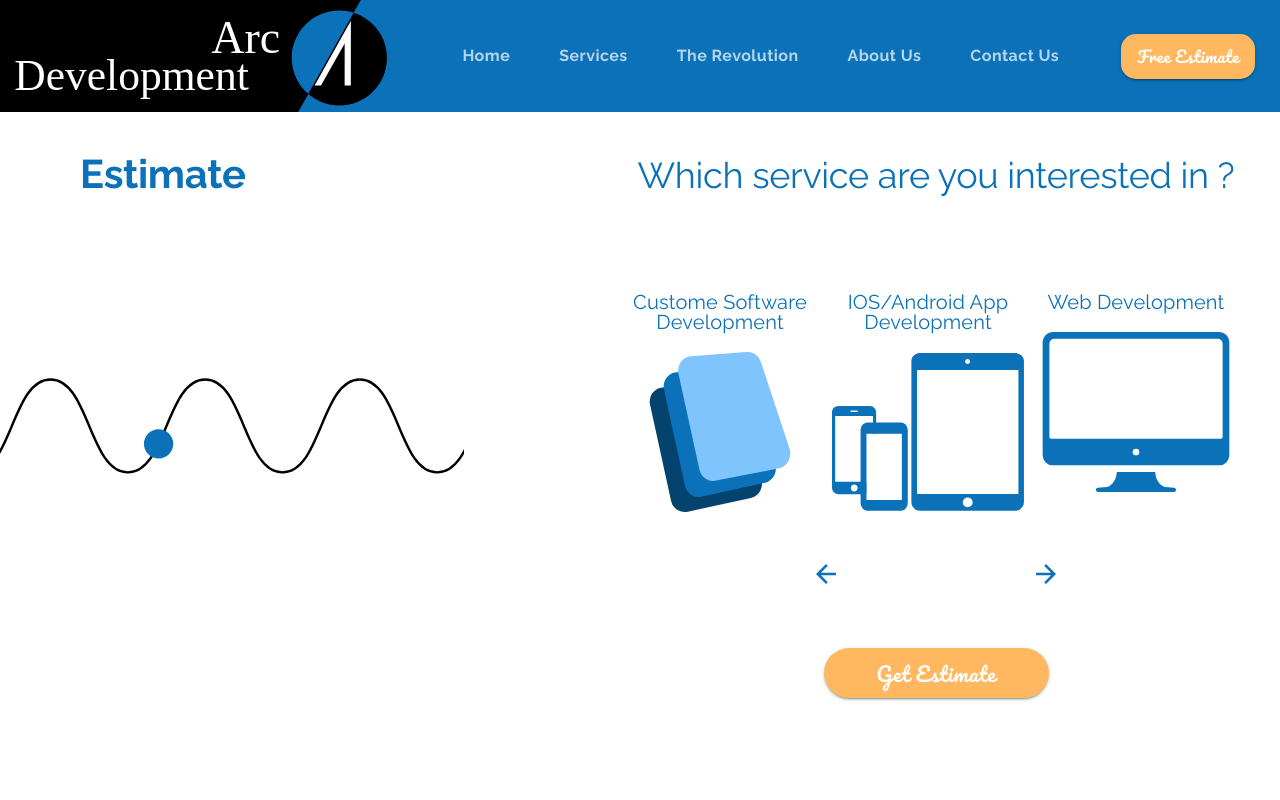
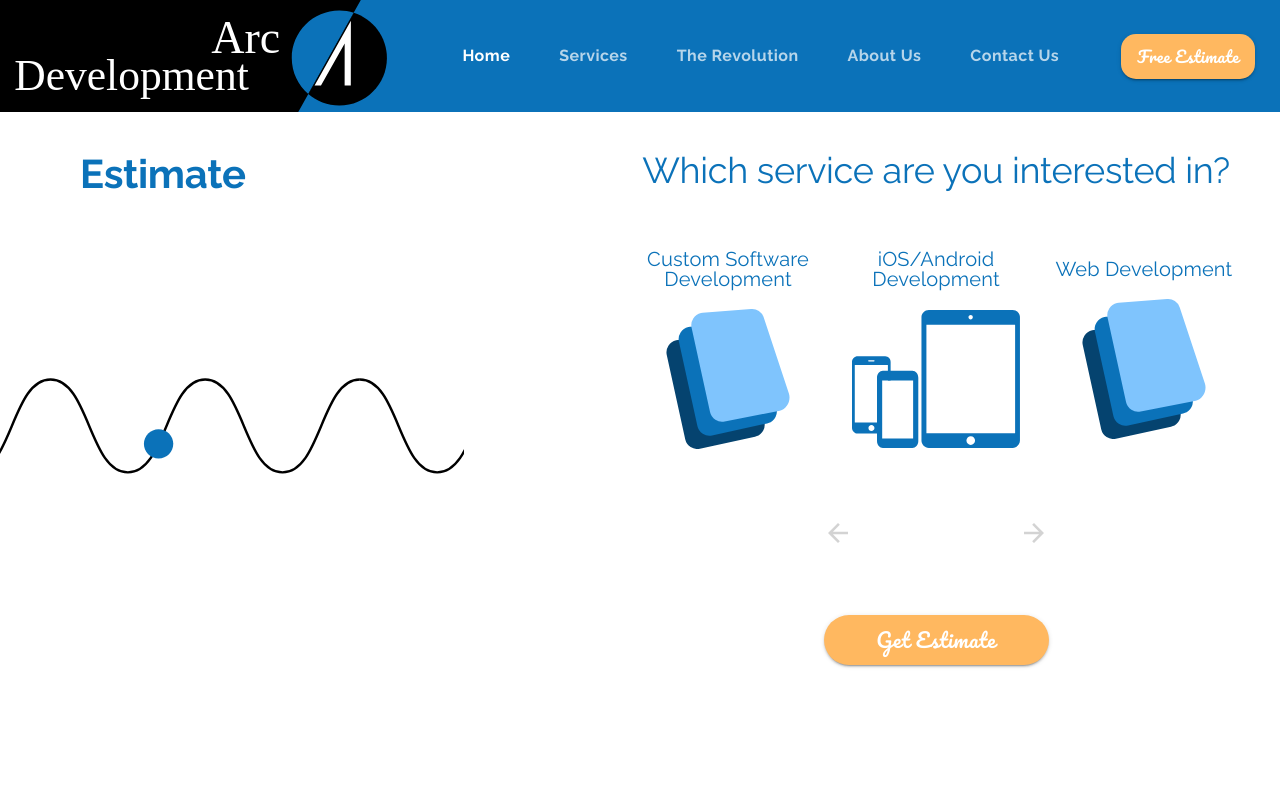
Before and after one commit to Tris-909/Material-UI-Project-1, a React (Create React App) app: page /estimate in a window 1280 px wide. Shown: the top 800 px of the page. Built offline with nearby package versions, Linux system fonts and the light colour scheme.

Commit message:
Rendering  Options Dynamically

```diff
--- a/package.json
+++ b/package.json
@@ -11,6 +11,7 @@
     "@testing-library/user-event": "^7.2.1",
     "axios": "^0.19.2",
     "cors": "^2.8.5",
+    "lodash": "^4.17.15",
     "nodemailer": "^6.4.10",
     "react": "^16.13.1",
     "react-dom": "^16.13.1",
--- a/src/Components/Estimate.js
+++ b/src/Components/Estimate.js
@@ -1,11 +1,11 @@
-import React from 'react';
+import React, {useState} from 'react';
 import Lottie from 'react-lottie';
 import {makeStyles, useTheme} from '@material-ui/core/styles';
 import Grid from '@material-ui/core/Grid';
 import Typography from '@material-ui/core/Typography';
 import Button from '@material-ui/core/Button';
 import IconButton from '@material-ui/core/IconButton';
-
+import {cloneDeep} from 'lodash';
 import check from '../assets/check.svg';
 import send from '../assets/send.svg';
 import software from '../assets/software.svg';
@@ -24,7 +24,7 @@ import bell from '../assets/bell.svg';
 import users from '../assets/users.svg';
 import iphone from '../assets/iphone.svg';
 import gps from '../assets/gps.svg';
-import customised from '../assets/customized.svg';
+import customized from '../assets/customized.svg';
 import data from '../assets/data.svg';
 import android from '../assets/android.svg';
 import globe from '../assets/globe.svg';
@@ -51,9 +51,266 @@ const useStyles = makeStyles((theme) => ({
     }
 }));
 
+const defaultQuestions = [
+  {
+    id: 1,
+    title: 'Which service are you interested in?',
+    active: true,
+    options:
+    [
+      {
+        id: 1,
+        title: "Custom Software Development",
+        subtitle: null,
+        icon: software,
+        iconAlt: 'three floating screen',
+        selected: false,
+        cost: 0},
+      {
+        id: 2,
+        title: "iOS/Android Development",
+        subtitle: null,
+        icon: mobile,
+        iconAlt: 'mobile icon',
+        selected: false,
+        cost: 0},
+      {
+        id: 3,
+        title: "Web Development",
+        subtitle: null,
+        icon: software,
+        iconAlt: 'web icon',
+        selected: false,
+        cost: 0
+      }
+    ]
+}];
+
+const softwareQuestions = [
+    { ...defaultQuestions[0], active: false },
+    {
+      id: 2,
+      title: "Which platforms do you need supported?",
+      subtitle: "Select all that apply.",
+      options: [
+        {
+          id: 1,
+          title: "Web Application",
+          subtitle: null,
+          icon: website,
+          iconAlt: "computer outline",
+          selected: false,
+          cost: 100
+        },
+        {
+          id: 2,
+          title: "iOS Application",
+          subtitle: null,
+          icon: iphone,
+          iconAlt: "outline of iphone",
+          selected: false,
+          cost: 100
+        },
+        {
+          id: 3,
+          title: "Android Application",
+          subtitle: null,
+          icon: android,
+          iconAlt: "outlines of android phone",
+          selected: false,
+          cost: 100
+        }
+      ],
+      active: true
+    },
+    {
+      id: 3,
+      title: "Which features do you expect to use?",
+      subtitle: "Select all that apply.",
+      options: [
+        {
+          id: 1,
+          title: "Photo/Video",
+          subtitle: null,
+          icon: camera,
+          iconAlt: "camera outline",
+          selected: false,
+          cost: 25
+        },
+        {
+          id: 2,
+          title: "GPS",
+          subtitle: null,
+          icon: gps,
+          iconAlt: "gps pin",
+          selected: false,
+          cost: 25
+        },
+        {
+          id: 3,
+          title: "File Transfer",
+          subtitle: null,
+          icon: upload,
+          iconAlt: "outline of cloud with arrow pointing up",
+          selected: false,
+          cost: 25
+        }
+      ],
+      active: false
+    },
+    {
+      id: 4,
+      title: "Which features do you expect to use?",
+      subtitle: "Select all that apply.",
+      options: [
+        {
+          id: 1,
+          title: "Users/Authentication",
+          subtitle: null,
+          icon: users,
+          iconAlt: "outline of a person with a plus sign",
+          selected: false,
+          cost: 25
+        },
+        {
+          id: 2,
+          title: "Biometrics",
+          subtitle: null,
+          icon: biometrics,
+          iconAlt: "fingerprint",
+          selected: false,
+          cost: 25
+        },
+        {
+          id: 3,
+          title: "Push Notifications",
+          subtitle: null,
+          icon: bell,
+          iconAlt: "outline of a bell",
+          selected: false,
+          cost: 25
+        }
+      ],
+      active: false
+    },
+    {
+      id: 5,
+      title: "What type of custom features do you expect to need?",
+      subtitle: "Select one.",
+      options: [
+        {
+          id: 1,
+          title: "Low Complexity",
+          subtitle: "(Informational)",
+          icon: info,
+          iconAlt: "'i' inside a circle",
+          selected: false,
+          cost: 25
+        },
+        {
+          id: 2,
+          title: "Medium Complexity",
+          subtitle: "(Interactive, Customizable, Realtime)",
+          icon: customized,
+          iconAlt: "two toggle switches",
+          selected: false,
+          cost: 50
+        },
+        {
+          id: 3,
+          title: "High Complexity",
+          subtitle: "(Data Modeling and Computation)",
+          icon: data,
+          iconAlt: "outline of line graph",
+          selected: false,
+          cost: 100
+        }
+      ],
+      active: false
+    },
+    {
+      id: 6,
+      title: "How many users do you expect?",
+      subtitle: "Select one.",
+      options: [
+        {
+          id: 1,
+          title: "0-10",
+          subtitle: null,
+          icon: person,
+          iconAlt: "person outline",
+          selected: false,
+          cost: 1
+        },
+        {
+          id: 2,
+          title: "10-100",
+          subtitle: null,
+          icon: persons,
+          iconAlt: "outline of two people",
+          selected: false,
+          cost: 1.25
+        },
+        {
+          id: 3,
+          title: "100+",
+          subtitle: null,
+          icon: person,
+          iconAlt: "outline of three people",
+          selected: false,
+          cost: 1.5
+        }
+      ],
+      active: false
+    }
+  ];
+
+
+  const websiteQuestions = [
+    { ...defaultQuestions[0], active: false },
+    {
+      id: 2,
+      title: "Which type of website are you wanting?",
+      subtitle: "Select one.",
+      options: [
+        {
+          id: 1,
+          title: "Basic",
+          subtitle: "(Informational)",
+          icon: info,
+          iconAlt: "person outline",
+          selected: false,
+          cost: 100
+        },
+        {
+          id: 2,
+          title: "Interactive",
+          subtitle: "(Users, API's, Messaging)",
+          icon: customized,
+          iconAlt: "outline of two people",
+          selected: false,
+          cost: 200
+        },
+        {
+          id: 3,
+          title: "E-Commerce",
+          subtitle: "(Sales)",
+          icon: globe,
+          iconAlt: "outline of three people",
+          selected: false,
+          cost: 250
+        }
+      ],
+      active: true
+    }
+  ];
+
+
 export default function Estimate() {
     const classes = useStyles();
     const theme = useTheme();
+
+    const [questions, setQuestions] = useState(defaultQuestions);
 
     const defaultOptions = {
         loop: true,
@@ -61,6 +318,79 @@ export default function Estimate() {
         animationData: estimateAnimation,
         renderSetting:  {
             preserveAspectRatio: 'xMidYMid slice'
+        }
+    }
+
+    const nextQuestion = () => {
+      const newQuestions = cloneDeep(questions);
+      const currentActived = newQuestions.filter(question => question.active);
+      const activedIndex = currentActived[0].id - 1;
+      const nextIndex =  activedIndex + 1;
+      newQuestions[activedIndex] = {...currentActived[0], active: false}
+      newQuestions[nextIndex] = {...newQuestions[nextIndex], active: true}
+      setQuestions(newQuestions);
+    }
+
+    const prevQuestion = () => {
+      const newQuestions = cloneDeep(questions);
+      const currentActived = newQuestions.filter(question => question.active);
+      const activedIndex = currentActived[0].id - 1;
+      const nextIndex =  activedIndex - 1;
+      newQuestions[activedIndex] = {...currentActived[0], active: false}
+      newQuestions[nextIndex] = {...newQuestions[nextIndex], active: true}
+      setQuestions(newQuestions);
+    }
+
+    const handlerSelect = (id) => {
+      const newQuestions = cloneDeep(questions);
+      const currentActive = newQuestions.filter(question => question.active);
+      const activeIndex = currentActive[0].id - 1;
+
+      const newSelected = newQuestions[activeIndex].options[id-1];
+      const prevSelected = currentActive[0].options.filter(option => option.selected);
+
+      switch(currentActive[0].subtitle) {
+        case'Select one.':
+          if (prevSelected[0]) {
+            prevSelected[0].selected = !prevSelected[0].selected;
+          }
+          newSelected.selected = !newSelected.selected;
+          break;
+        default:
+          newSelected.selected = !newSelected.selected;
+          break;
+      }
+
+      switch(newSelected.title) {
+        case 'Custom Software Development':
+          setQuestions(softwareQuestions);
+          break;
+        case 'iOS/Android Development':
+          setQuestions(softwareQuestions);
+          break;
+        case 'Web Development':
+          setQuestions(websiteQuestions);
+          break;
+        default:
+          setQuestions(newQuestions);
+      }
+    }
+
+    const navigationPreviousDisabled = () => {
+      const currentActive = questions.filter(question => question.active);
+      if (currentActive[0].id === 1) {
+        return true;
+      } else {
+        return false;
+      }
+    }
+
+    const navigationForwardDisabled = () => {
+      const currentActive = questions.filter(question => question.active);
+      if (currentActive[0].id === questions[questions.length-1].id) {
+        return true;
+      } else {
+        return false;
       }
     }
 
@@ -77,53 +407,53 @@ export default function Estimate() {
             </Grid>
 
             <Grid item container direction="column" alignItems="center" lg style={{marginRight: '2em', marginBottom: '25em'}}>
+                {questions.filter(question => question.active).map( (question, index) => (
+                    <React.Fragment key={index}>
                         <Grid item>
                             <Typography variant="h2" align="center"
-                    style={{fontWeight: 500, fontSize: "2.25em", marginBottom: '2.5em', marginTop: '1em'}} gutterBottom>
-                        Which service are you interested in ?
+                                style={{fontWeight: 500, fontSize: "2.25em", marginTop: '1em', lineHeight: 1.25}}>
+                                    {question.title}
+                            </Typography>
+                            <Typography variant="body1" align='center' style={{marginBottom: '2.5em'}} gutterBottom>
+                                    {question.subtitle}
                             </Typography>
                         </Grid>
                         <Grid item container>
-                    <Grid item container direction="column" md>
-                        <Grid item style={{maxWidth: '12em'}}>
+                            {question.options.map((option) => (
+                              <Grid
+                                item container
+                                direction="column"
+                                md key={option.id}
+                                component={Button}
+                                onClick={() => handlerSelect(option.id)}
+                                style={{display: 'grid', textTransform: 'none', borderRadius: 0,backgroundColor: option.selected ? 'red' : undefined}}>
+                                <Grid item style={{maxWidth: '14em'}}>
                                     <Typography variant="h6" align="center" style={{marginBottom: "1em"}}>
-                                Custome Software Development
+                                        {option.title}
+                                    </Typography>
+                                    <Typography variant="caption" align="center">
+                                        {option.subtitle}
                                     </Typography>
                                 </Grid>
                                 <Grid item>
-                            <img src={software} alt="software icon" className={classes.icon}/>
+                                    <img src={option.icon} alt={option.iconAlt} className={classes.icon}/>
                                 </Grid>
                             </Grid>
-
-                    <Grid item container direction="column" md>
-                        <Grid item style={{maxWidth: '12em'}}>
-                            <Typography variant="h6" align="center" style={{marginBottom: "1em"}}>
-                                IOS/Android App Development
-                            </Typography>
+                              ))}
                         </Grid>
-                        <Grid item>
-                            <img src={mobile} alt="mobile icon" className={classes.icon}/>
-                        </Grid>
-                    </Grid>
-
-                    <Grid item container direction="column" md>
-                        <Grid item style={{maxWidth: '12em'}}>
-                            <Typography variant="h6" align="center" style={{marginBottom: "1em"}}>
-                                Web Development
-                            </Typography>
-                        </Grid>
-                        <Grid item>
-                            <img src={website} alt="website icon" className={classes.icon}/>
-                        </Grid>
-                    </Grid>
-                </Grid>
+                    </React.Fragment>
+                ))}
 
                 <Grid item container justify="space-between" style={{width: '15em', marginTop: '3em'}}>
                     <Grid item>
-                        <img src={backArrow} alt="Back Arrow" />
+                      <IconButton disabled={navigationPreviousDisabled()} onClick={prevQuestion}>
+                        <img src={navigationPreviousDisabled() ? backArrowDisabled : backArrow} alt="Back Arrow" />
+                      </IconButton>
                     </Grid>
                     <Grid item>
-                        <img src={forwardArrow} alt="Forward Arrow" />
+                      <IconButton disabled={navigationForwardDisabled()} onClick={nextQuestion}>
+                        <img src={navigationForwardDisabled() ? forwardArrowDisabled : forwardArrow} alt="Forward Arrow" />
+                      </IconButton>
                     </Grid>
                 </Grid>
 
@@ -132,6 +462,7 @@ export default function Estimate() {
                 </Grid>
 
             </Grid>
+
         </Grid>
     );
 }
--- a/src/Components/UI/header.js
+++ b/src/Components/UI/header.js
@@ -183,9 +183,7 @@ export default function Header(props) {
             props.setIsActive(3);
         } else if (window.location.pathname === "/contact" && props.isActive !== 4) {
             props.setIsActive(4);
-        } else if (window.location.pathname === "/estimate" && props.isActive !== 5) {
-            props.setIsActive(5);
-        } else if (window.location.pathname === "/customsoftware" && props.isActive !== 1) {
+        }  else if (window.location.pathname === "/customsoftware" && props.isActive !== 1) {
             props.setIsActive(1);
             props.setSelectedIndex(1);
         } else if (window.location.pathname === "/mobileapps" && props.isActive !== 1) {
@@ -194,8 +192,6 @@ export default function Header(props) {
         } else if (window.location.pathname === "/websites" && props.isActive !== 1) {
             props.setIsActive(1);
             props.setSelectedIndex(3);
-        } else if (window.location.pathname === "/estimate" && props.isActive !== 5) {
-            props.setIsActive(5);
         }
         // eslint-disable-next-line
     }, [props.isActive, props.selectedIndex]);
@@ -232,7 +228,7 @@ export default function Header(props) {
                             to="/contact"
                             label="Contact Us" />
                     </Tabs>
-                    <Button variant="contained" color="secondary" onClick={() => {props.setIsActive(5)}} component={Link} to="/estimate" className={classes.button}>
+                    <Button variant="contained" color="secondary" component={Link} to="/estimate" className={classes.button}>
                         Free Estimate
                     </Button>
                     <Menu
@@ -286,7 +282,7 @@ export default function Header(props) {
                         <ListItem divider button selected={props.isActive === 4} classes={{selected: classes.drawerItemSelected}} onClick={() => {handlerDrawerClose(); props.setIsActive(4);}} component={Link} to="/contact">
                             <ListItemText className={classes.drawerItem} disableTypography>Contact Us</ListItemText>
                         </ListItem>
-                        <ListItem divider button selected={props.isActive === 5} classes={{root: classes.drawerItemSelected, selected: classes.drawerItem}} onClick={() => {handlerDrawerClose(); props.setIsActive(5);}} component={Link} to="/estimate" className={classes.drawerItemEstimate}>
+                        <ListItem divider button classes={{root: classes.drawerItemSelected, selected: classes.drawerItem}} onClick={() => {handlerDrawerClose()}} component={Link} to="/estimate" className={classes.drawerItemEstimate}>
                             <ListItemText className={classes.drawerItem} disableTypography>Free Estimate</ListItemText>
                         </ListItem>
                     </List>
```
Lines whose indentation alone changed are shown as unchanged.
